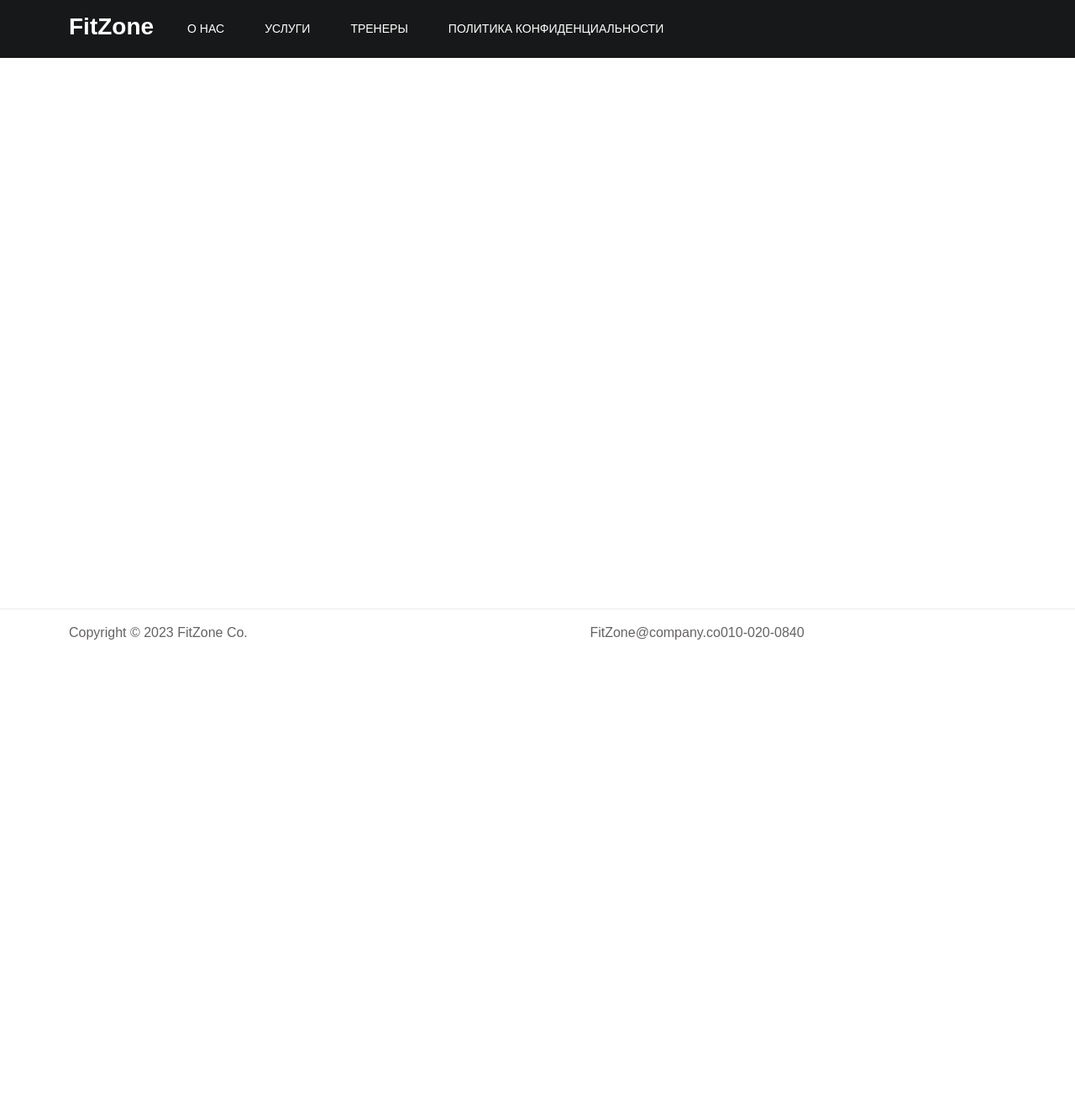
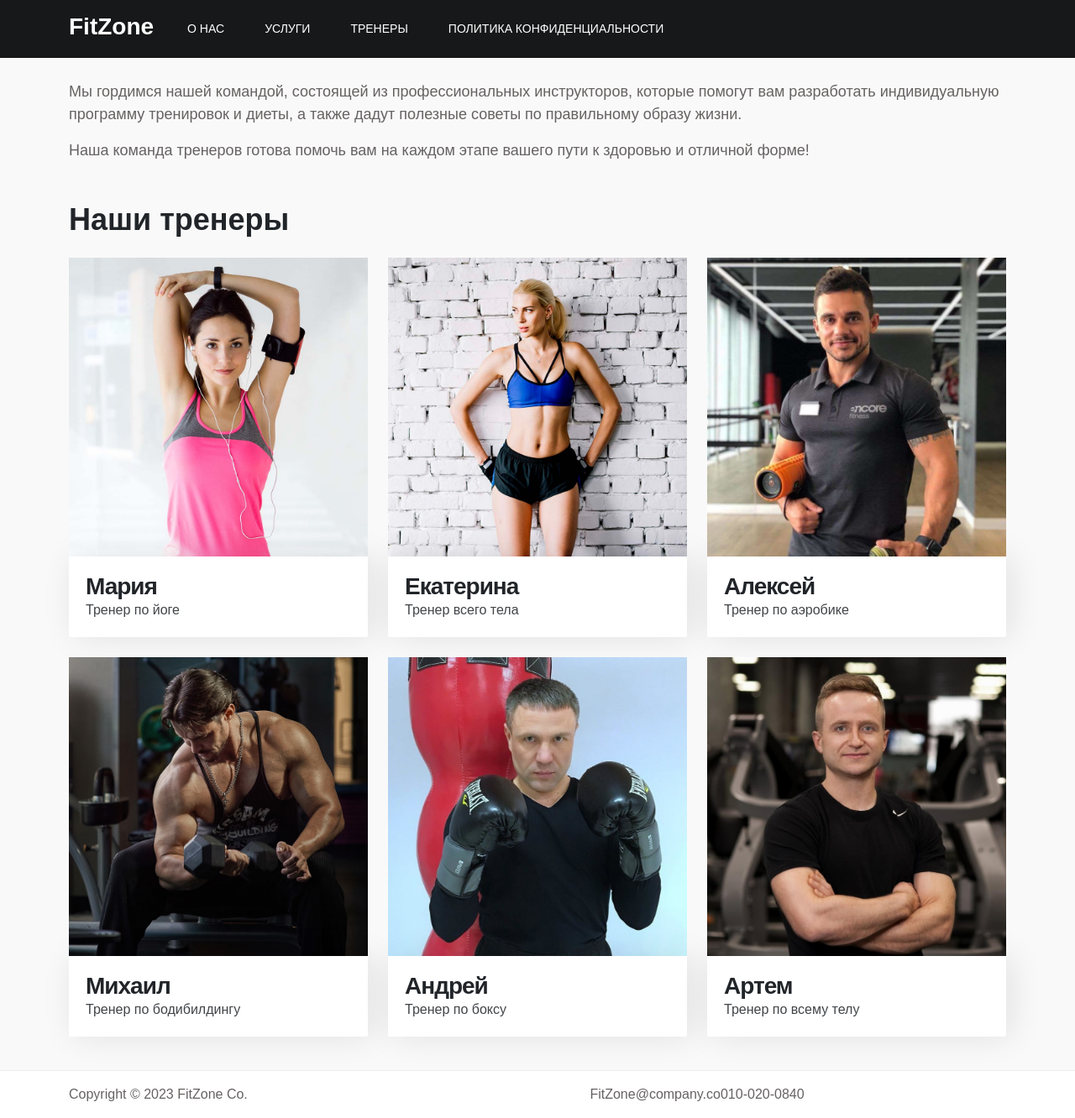
Before and after one commit to K1R1EIIIKA/Django-Fitness-site, a Django app: template main/templates/main/instructors.html in a window 1280 px wide. Shown: the whole page at 84% size. Before the commit the page ends 762 px from the top, so only its background shows below. Run offline with Django 3.2, Linux system fonts and the light colour scheme; the template is opened without the code that fills it, so the values that code supplies are empty; some libraries are stand-ins or nearby versions.

Commit message:
Completing the instructors page, small rework of services page

```diff
--- a/main/static/main/css/style.css
+++ b/main/static/main/css/style.css
@@ -393,7 +393,7 @@ main {
     }
 }
 
-.policy, .about-page, .services {
+.policy, .about-page, .services, .instructors {
     background: var(--about-bg-color);
     padding: 6rem 0 1rem 0;
 }
--- a/main/templates/main/instructors.html
+++ b/main/templates/main/instructors.html
@@ -4,4 +4,90 @@
 {% block title %}Тренеры{% endblock %}
 
 {% block content %}
+
+    <section class="instructors">
+        <div class="container">
+
+            <p class="mb-3">Мы гордимся нашей командой, состоящей из профессиональных инструкторов, которые помогут вам
+                разработать индивидуальную программу тренировок и диеты, а также дадут полезные советы по правильному
+                образу жизни.</p>
+
+            <p class="mb-5">Наша команда тренеров готова помочь вам на каждом этапе вашего пути к здоровью и отличной
+                форме!</p>
+
+            <h2 class="mb-4"><strong>Наши тренеры</strong></h2>
+
+            <div class="row">
+
+                <div class="col-lg-4 col-md-6 mb-4">
+                    <div class="team-thumb">
+                        <img src="{% static 'main/images/team/team-image.jpg' %}" class="img-fluid" alt="Trainer">
+
+                        <div class="team-info d-flex flex-column">
+                            <h3>Мария</h3>
+                            <span>Тренер по йоге</span>
+                        </div>
+                    </div>
+                </div>
+
+                <div class="col-lg-4 col-md-6 mb-4">
+                    <div class="team-thumb">
+                        <img src="{% static 'main/images/team/team-image01.jpg' %}" class="img-fluid" alt="Trainer">
+
+                        <div class="team-info d-flex flex-column">
+                            <h3>Екатерина</h3>
+                            <span>Тренер всего тела</span>
+                        </div>
+                    </div>
+                </div>
+
+                <div class="col-lg-4 col-md-6 mb-4">
+                    <div class="team-thumb">
+                        <img src="{% static 'main/images/team/team-image02.jpg' %}" class="img-fluid" alt="Trainer">
+
+                        <div class="team-info d-flex flex-column">
+                            <h3>Алексей</h3>
+                            <span>Тренер по аэробике</span>
+                        </div>
+                    </div>
+                </div>
+
+                <div class="col-lg-4 col-md-6 mb-4">
+                    <div class="team-thumb">
+                        <img src="{% static 'main/images/team/team-image03.jpg' %}" class="img-fluid" alt="Trainer">
+
+                        <div class="team-info d-flex flex-column">
+                            <h3>Михаил</h3>
+                            <span>Тренер по бодибилдингу</span>
+                        </div>
+                    </div>
+                </div>
+
+                <div class="col-lg-4 col-md-6 mb-4">
+                    <div class="team-thumb">
+                        <img src="{% static 'main/images/team/team-image04.jpg' %}" class="img-fluid" alt="Trainer">
+
+                        <div class="team-info d-flex flex-column">
+                            <h3>Андрей</h3>
+                            <span>Тренер по боксу</span>
+                        </div>
+                    </div>
+                </div>
+
+                <div class="col-lg-4 col-md-6 mb-4">
+                    <div class="team-thumb">
+                        <img src="{% static 'main/images/team/team-image05.jpg' %}" class="img-fluid" alt="Trainer">
+
+                        <div class="team-info d-flex flex-column">
+                            <h3>Артем</h3>
+                            <span>Тренер по всему телу</span>
+                        </div>
+                    </div>
+                </div>
+
+            </div>
+
+        </div>
+    </section>
+
 {% endblock %}
--- a/main/templates/main/services.html
+++ b/main/templates/main/services.html
@@ -23,7 +23,6 @@
                         <div class="col-lg-4 col-md-6 mb-4">
                             <div class="class-info">
 
-                                {% if offer.discount > 0 %}
                                 <h3 class="mb-1">{{ offer.title }}</h3>
                                 <span>
                                     <strong><del>₽{{ offer.price|floatformat }}</del></strong>
@@ -31,11 +30,6 @@
                                 </span>
 
                                 <span class="class-price">-{{ offer.discount|floatformat }}%</span>
-                                {% else %}
-                                    <h3 class="mb-2 full-w">{{ offer.title }}</h3>
-
-                                    <span><h4 class="mt-1">₽{{ offer.price|floatformat }}</h4></span>
-                                {% endif %}
                                 <hr>
 
                                 <p class="mt-3">{{ offer.description }}</p>
```
Also changed, not shown: main/static/main/images/team/team-image02.jpg (added), main/static/main/images/team/team-image03.jpg (added), main/static/main/images/team/team-image04.jpg (added), main/static/main/images/team/team-image05.jpg (added). Lines whose indentation alone changed are shown as unchanged.
